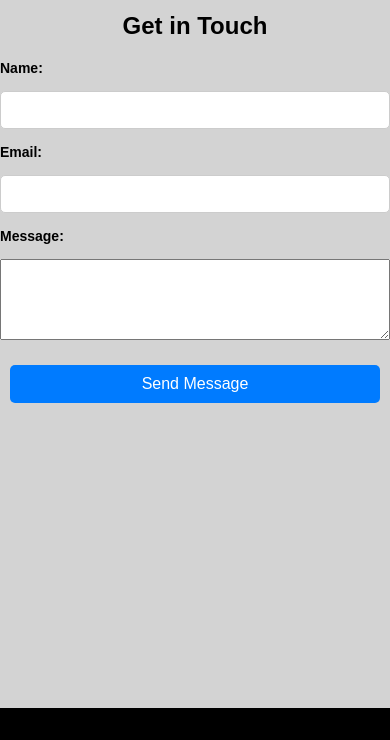
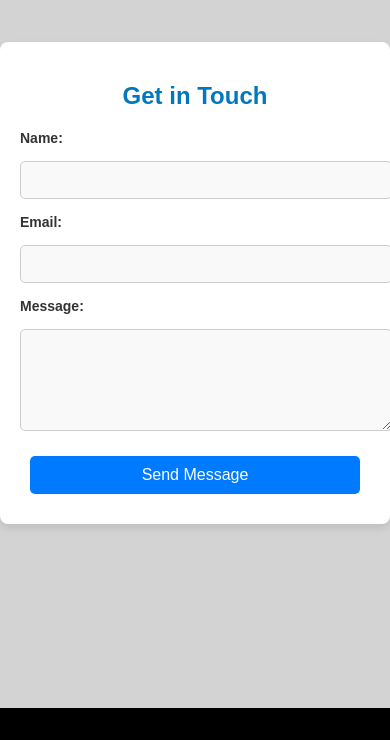
Before and after one commit to EbenyICT/Ebenezer-Aliriguzo, a website built with Vite: page contact.html in a window 390 px wide. Shown: the part 104-844 px from the top of the page. Built offline with nearby package versions, Linux system fonts and the light colour scheme.

Commit message:
Update index.css

```diff
--- a/src/index.css
+++ b/src/index.css
@@ -330,4 +330,75 @@ p {
     text-align: center;
     margin-top: 10px;
 }
+    /* Contact Page Styles */
+.contact-section {
+    max-width: 600px;
+    margin: 50px auto;
+    padding: 20px;
+    background-color: #ffffff;
+    border-radius: 8px;
+    box-shadow: 0 4px 8px rgba(0, 0, 0, 0.1);
 }
+
+.contact-section h2 {
+    text-align: center;
+    margin-bottom: 20px;
+    font-size: 24px;
+    color: #0277bd;
+}
+
+.contact-section form {
+    display: flex;
+    flex-direction: column;
+    gap: 15px;
+}
+
+.contact-section label {
+    font-size: 14px;
+    font-weight: bold;
+    color: #333;
+}
+
+.contact-section input,
+.contact-section textarea {
+    width: 100%;
+    padding: 10px;
+    border: 1px solid #ccc;
+    border-radius: 5px;
+    font-size: 14px;
+    background-color: #f9f9f9;
+}
+
+.contact-section input:focus,
+.contact-section textarea:focus {
+    border-color: #0277bd;
+    outline: none;
+    background-color: #ffffff;
+}
+
+.contact-section button {
+    background-color: #007bff;
+    color: #fff;
+    padding: 10px 20px;
+    border: none;
+    border-radius: 5px;
+    font-size: 16px;
+    cursor: pointer;
+    transition: background-color 0.3s ease;
+}
+
+.contact-section button:hover {
+    background-color: #0056b3;
+}
+
+.contact-section textarea {
+    resize: vertical; /* Allows only vertical resizing */
+}
+
+.contact-section p {
+    text-align: center;
+    margin-top: 20px;
+    font-size: 14px;
+    color: #666;
+}
+}
```
